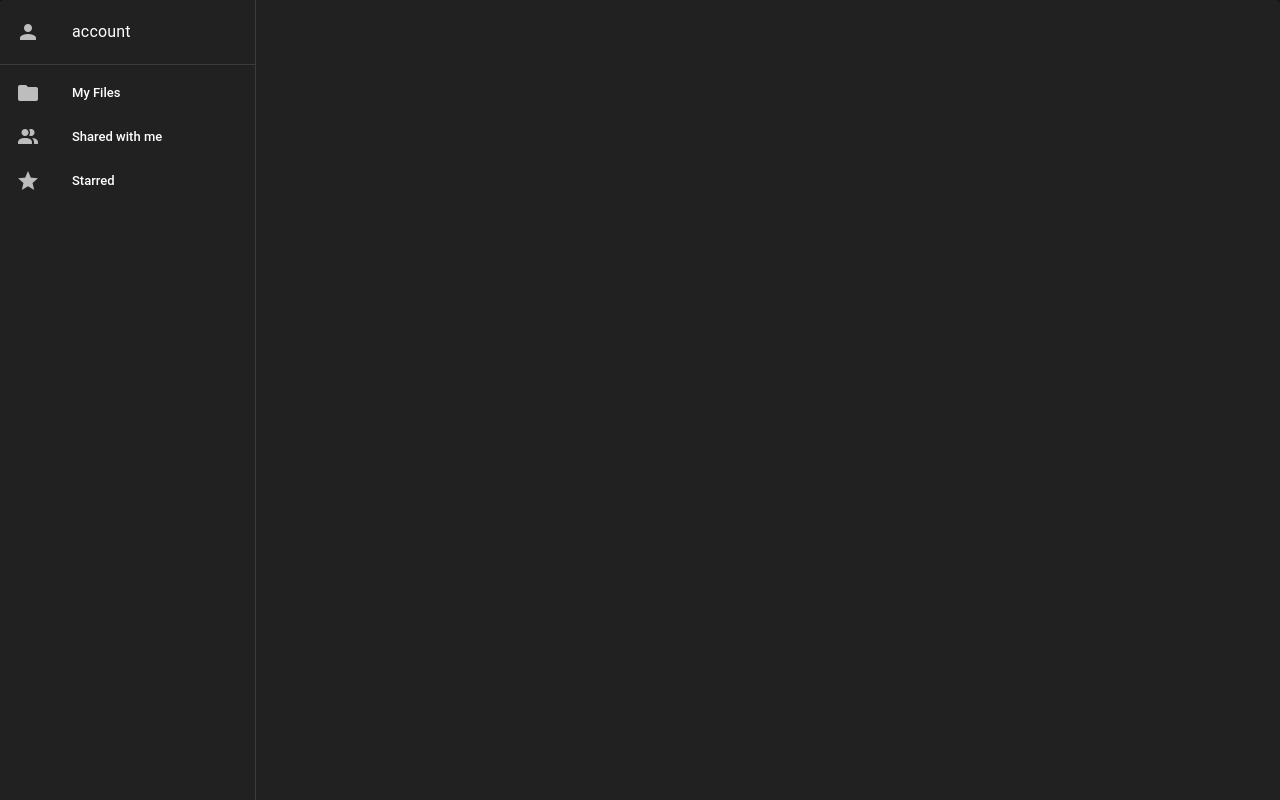
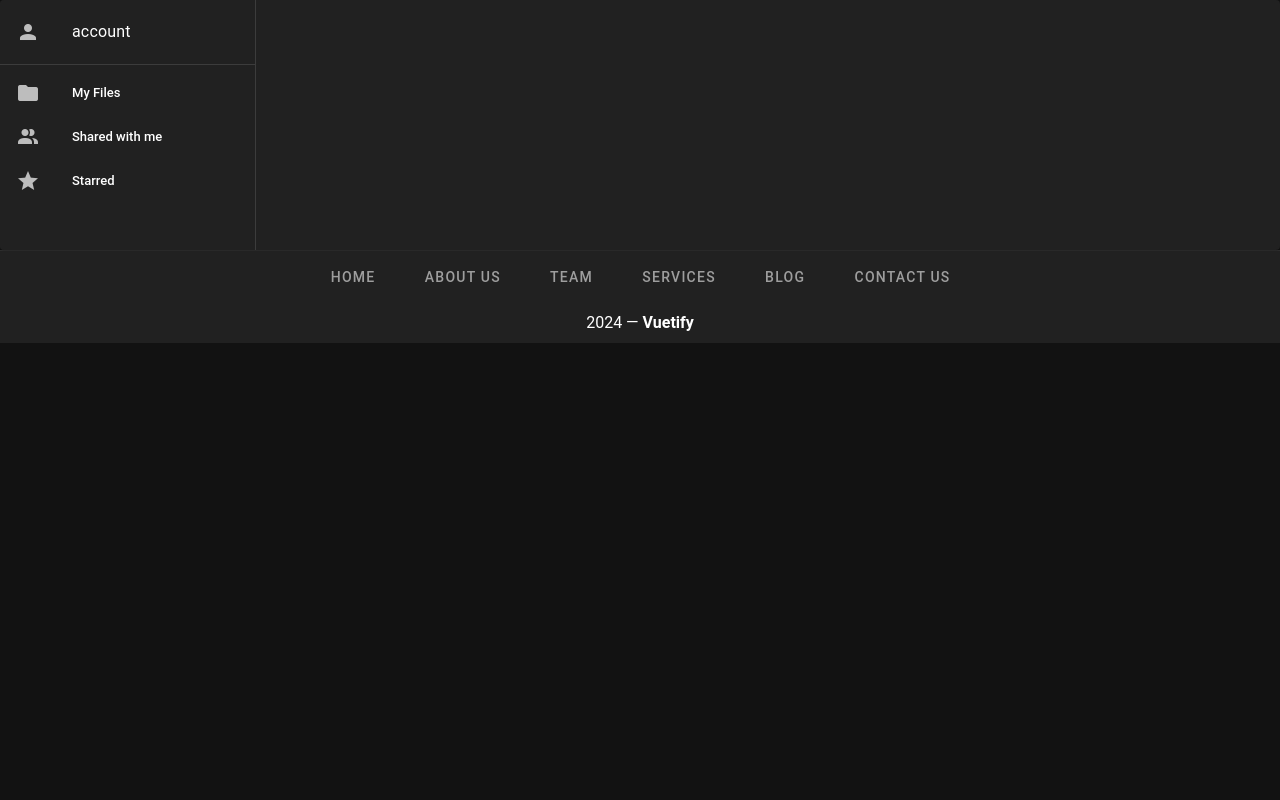
Before and after one commit to salah-abdullah/lava, a Vue app: page / in a window 1280 px wide. Shown: the top 800 px of the page. Built offline with nearby package versions, Linux system fonts and the light colour scheme.

Commit message:
add footer and update navigation drawer

```diff
--- a/components.d.ts
+++ b/components.d.ts
@@ -7,6 +7,7 @@ export {}
 /* prettier-ignore */
 declare module 'vue' {
   export interface GlobalComponents {
+    AppFooter: typeof import('./src/components/AppFooter.vue')['default']
     NavigationDrawer: typeof import('./src/components/NavigationDrawer.vue')['default']
     RouterLink: typeof import('vue-router')['RouterLink']
     RouterView: typeof import('vue-router')['RouterView']
--- /dev/null
+++ b/src/components/AppFooter.vue
@@ -0,0 +1,40 @@
+<template>
+  <v-footer class="black">
+    <v-row
+      justify="center"
+      no-gutters
+    >
+      <v-btn
+        v-for="link in links"
+        :key="link"
+        class="mx-2"
+        color="grey"
+        rounded="xl"
+        variant="text"
+      >
+        {{ link }}
+      </v-btn>
+      <v-col
+        class="text-center mt-4"
+        cols="12"
+      >
+        {{ new Date().getFullYear() }} — <strong>Vuetify</strong>
+      </v-col>
+    </v-row>
+  </v-footer>
+</template>
+
+<script>
+export default {
+  data: () => ({
+    links: [
+      'Home',
+      'About Us',
+      'Team',
+      'Services',
+      'Blog',
+      'Contact Us',
+    ],
+  }),
+}
+</script>
--- a/src/components/NavigationDrawer.vue
+++ b/src/components/NavigationDrawer.vue
@@ -38,7 +38,7 @@
         </v-list>
       </v-navigation-drawer>
 
-      <v-main style="height:100em" />
+      <v-main style="height: 250px" />
     </v-layout>
   </v-card>
 </template>
--- a/src/pages/index.vue
+++ b/src/pages/index.vue
@@ -1,7 +1,10 @@
 <template>
   <navigation-drawer />
+  <v-divider />
+  <app-footer />
 </template>
 
 <script lang="ts" setup>
-  //
+import NavigationDrawer from "@/components/NavigationDrawer.vue";
+import AppFooter from "@/components/AppFooter.vue";
 </script>
```
